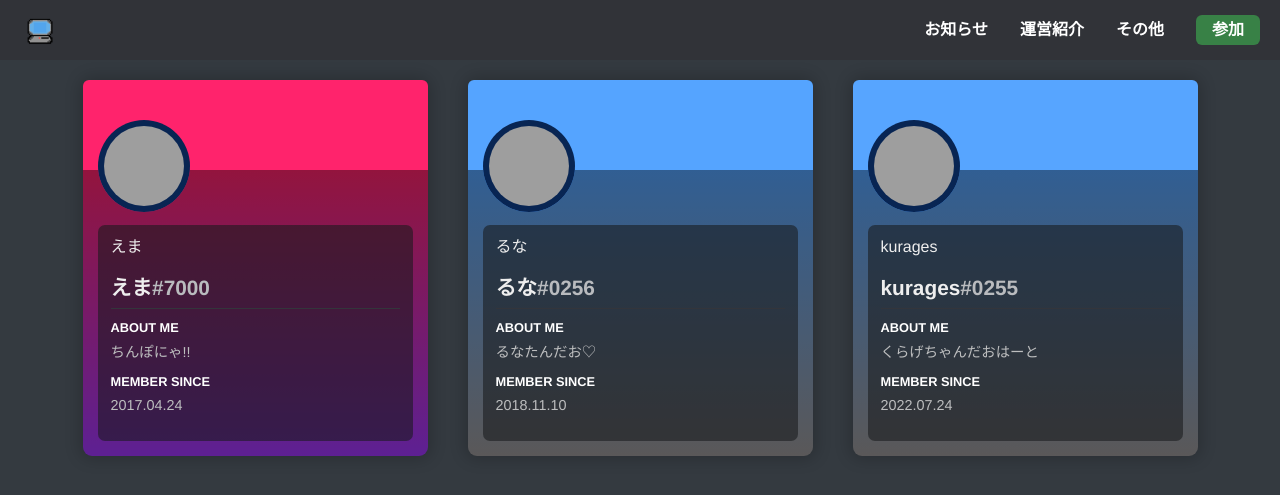
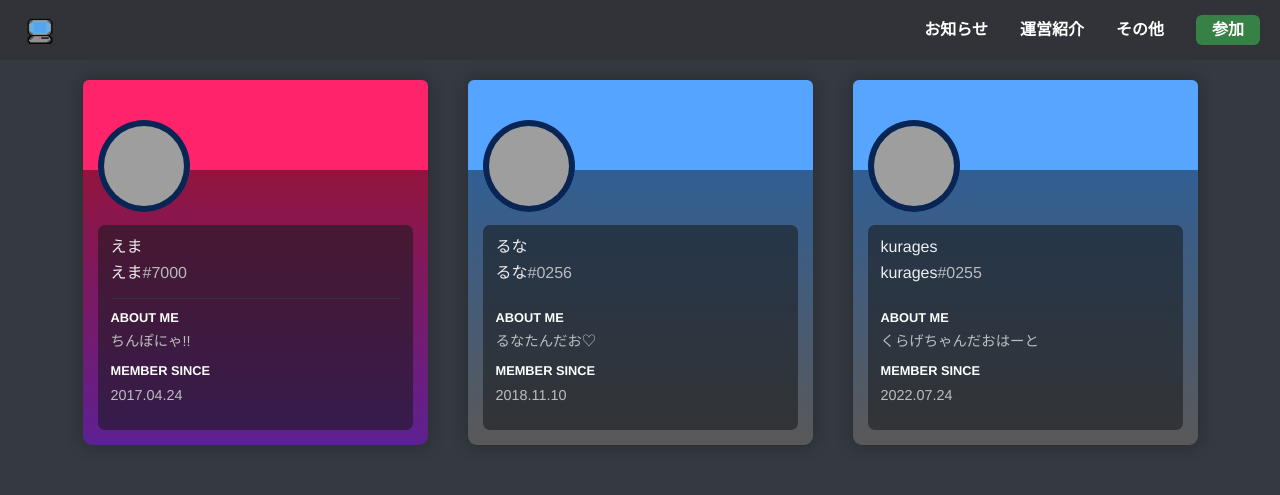
Before and after one commit to pc-com/pc-com.github.io, a Jekyll site: the page built from admin.html, in a window 1280 px wide. Shown: the top 495 px of the page. Built offline with Jekyll 4.4.1, drawn with Linux system fonts in a browser that asks for light colours; grey boxes are pictures that could not be loaded.

Commit message:
Update card.scss

```diff
--- a/_sass/utilities/card.scss
+++ b/_sass/utilities/card.scss
@@ -129,7 +129,7 @@
 		margin-top: 40px;
 		.displayname {
 			color: #eeeeee;
-			margin-bottom: 20px;
+			margin-bottom: 8px;
 			display: flex;
 			flex-direction: row;
 			align-items: center;
@@ -139,10 +139,7 @@
 		}
 		.username {
 			color: #eeeeee;
-			margin-bottom: 8px;
-			font-weight: 600;
-			font-size: 1.3rem;
-			display: flex;
+			margin-bottom: 15px;
 			flex-direction: row;
 			align-items: center;
 
```
